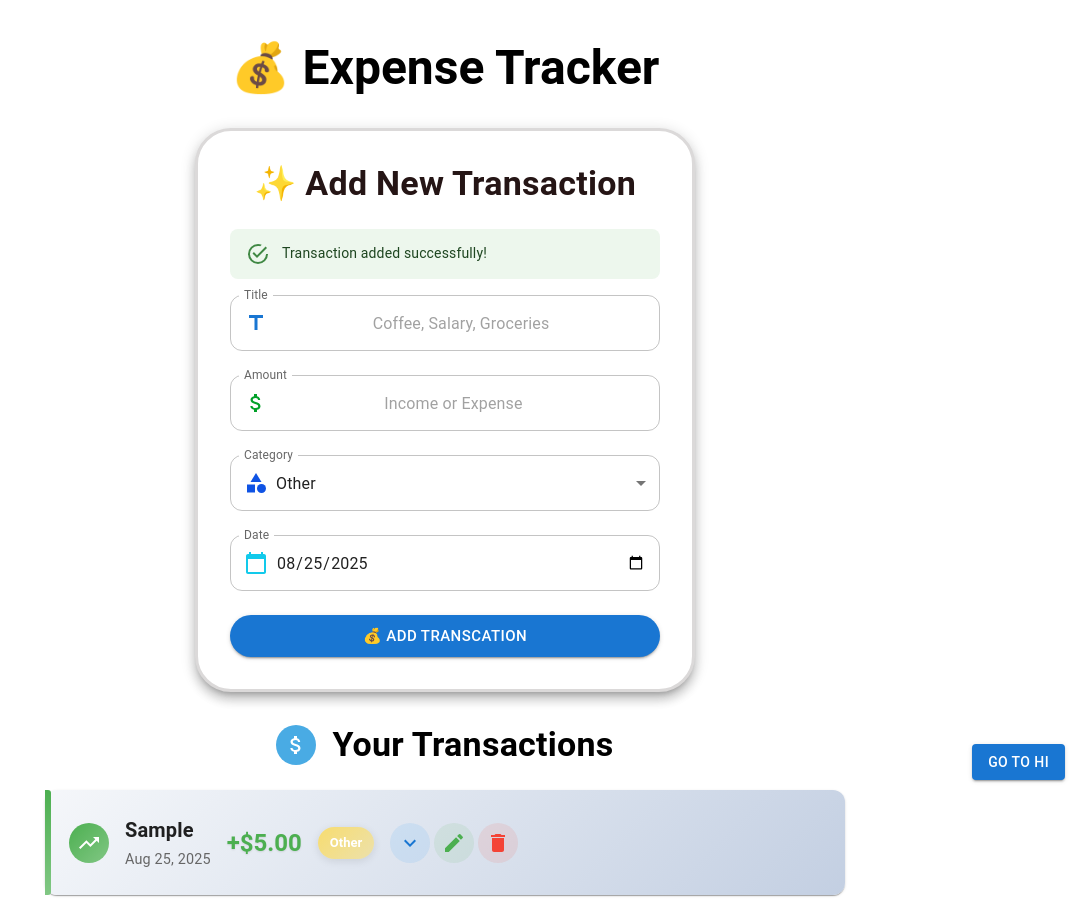
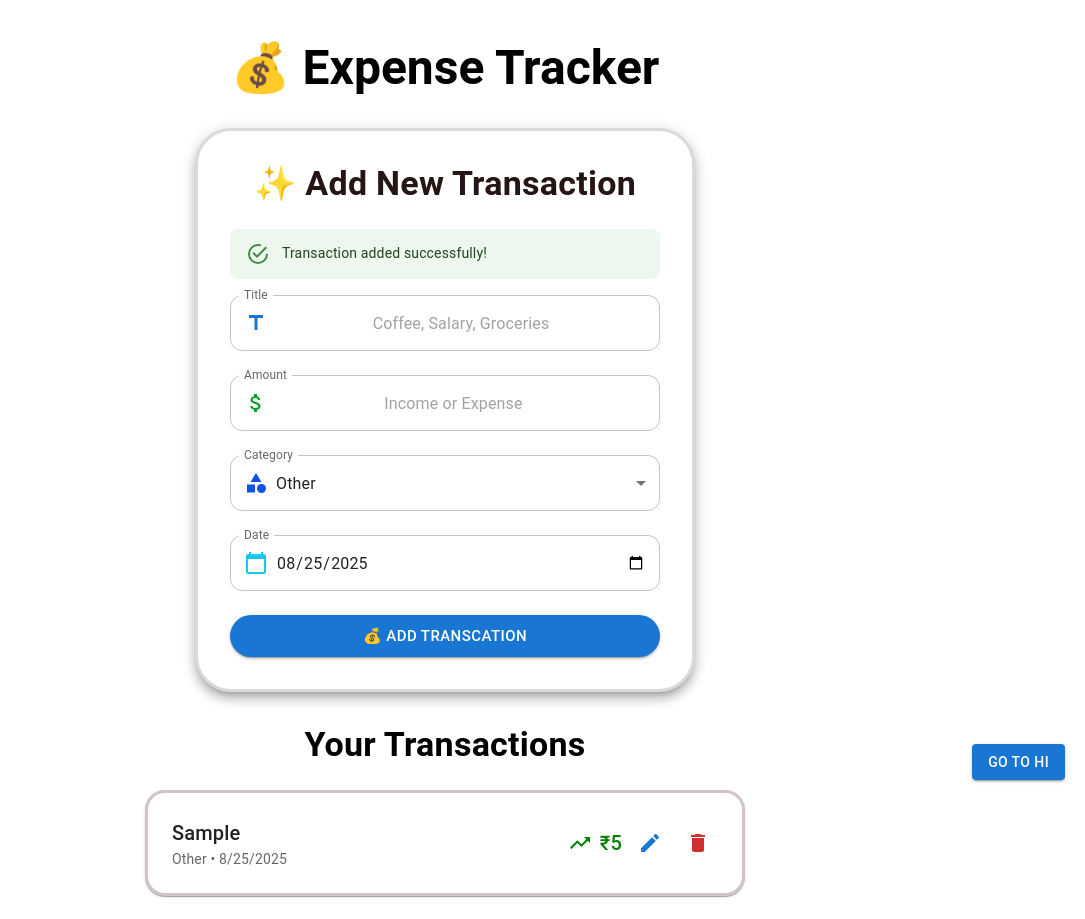
Before and after one commit to inv-nithin007/react-redux, a React (Vite) app in the folder my-app/: page / in a window 1280 px wide. Both pictures are taken after typing "Sample", "5" into the empty fields and a click on the button "💰 ADD TRANSCATION". Shown: the whole page, without its empty margins (195-1280 px from the left). Built offline with nearby package versions, Linux system fonts and the light colour scheme.

Commit message:
feat: updated UI

```diff
--- a/my-app/src/components/AddTransaction.jsx
+++ b/my-app/src/components/AddTransaction.jsx
@@ -140,7 +140,7 @@ function AddTransaction() {
                     }}
                     />
 
-                    <TextField
+          <TextField
           {...register("category")}
           select
           label="Category"
@@ -157,7 +157,7 @@ function AddTransaction() {
           }}
           sx={{
             '& .MuiOutlinedInput-root': {
-              borderRadius: 3
+              borderRadius: 3,alignItems:'center'
             }
           }}
         >
--- a/my-app/src/components/TransactionList.jsx
+++ b/my-app/src/components/TransactionList.jsx
@@ -1,441 +1,200 @@
 import { useState } from 'react'
 import { useSelector, useDispatch } from 'react-redux'
 import { useNavigate } from 'react-router-dom'
+import { useForm } from 'react-hook-form'
 import { editTransaction, deleteTransaction } from '../store/transactionSlice'
 import {
   Box,
-  Card,
-  CardContent,
+  Paper,
   Typography,
   IconButton,
-  Collapse,
-  Chip,
-  Grid,
   Dialog,
   DialogTitle,
   DialogContent,
   DialogActions,
   Button,
-  TextField,
-  MenuItem,
-  Fade,
-  Zoom,
-  Avatar,
-  Divider
+  TextField
 } from '@mui/material'
 import {
-  ExpandMore,
-  ExpandLess,
   Edit,
   Delete,
   TrendingUp,
-  TrendingDown,
-  Receipt,
-  AttachMoney
+  TrendingDown
 } from '@mui/icons-material'
 
 function TransactionList() {
   const transactions = useSelector(state => state.transactions.transactions)
   const dispatch = useDispatch()
   const navigate = useNavigate()
-  const [expanded, setExpanded] = useState({})
-  const [editDialog, setEditDialog] = useState({ open: false, transaction: null })
-  const [editForm, setEditForm] = useState({})
+  const [editDialog, setEditDialog] = useState({ open: false })
+  const [editingId, setEditingId] = useState(null)
 
-  const toggleExpand = (id) => {
-    setExpanded(prev => ({ ...prev, [id]: !prev[id] }))
+  const { register, handleSubmit, reset, formState: { errors } } = useForm()
+
+  const handleEdit = (transaction) => {
+    reset({
+      title: transaction.title,
+      amount: transaction.amount,
+      category: transaction.category,
+      date: transaction.date
+    })
+    setEditingId(transaction.id)
+    setEditDialog({ open: true })
   }
 
-  const handleEdit = (transaction) => {
-    setEditForm(transaction)
-    setEditDialog({ open: true, transaction })
+  const handleSaveEdit = (data) => {
+    dispatch(editTransaction({
+      id: editingId,
+      updates: {
+        title: data.title.trim(),
+        amount: parseFloat(data.amount),
+        category: data.category,
+        date: data.date
+      }
+    }))
+    setEditDialog({ open: false })
+    setEditingId(null)
   }
 
-  const handleSaveEdit = () => {
-    dispatch(editTransaction({ id: editDialog.transaction.id, updates: editForm }))
-    setEditDialog({ open: false, transaction: null })
+  const handleCloseDialog = () => {
+    setEditDialog({ open: false })
+    setEditingId(null)
+    reset()
   }
 
   const handleDelete = (id) => {
     dispatch(deleteTransaction(id))
   }
 
-  const getCategoryColor = (category) => {
-    const colors = {
-      Food: '#FF6B6B',
-      Travel: '#4ECDC4',
-      Shopping: '#45B7D1',
-      Bills: '#FFA07A',
-      Salary: '#98D8C8',
-      Other: '#F7DC6F'
-    }
-    return colors[category] || '#95A5A6'
-  }
-
   if (transactions.length === 0) {
     return (
-      <>
-        <Fade in timeout={900}>
-          <Box sx={{
-            textAlign: 'center',
-
-            p: 4,
-            maxWidth: 600,
-            mx: 'auto'
-          }}>
-
-            <Typography variant="h5" sx={{ mb: 2, fontWeight: 600, color: '#1976d2' }}>
+      <Box sx={{ textAlign: 'center', p: 4 }}>
+        <Typography variant="h5" sx={{ mb: 2 }}>
           No Transactions Yet
         </Typography>
         <Typography variant="body1" color="text.secondary">
-             add your first transaction above!
+          Add your first transaction above!
         </Typography>
-          </Box>
-        </Fade>
-
         <Button
           variant="contained"
-          sx={{
-            position: 'fixed',
-            bottom: 20,
-            right: 20,
-          }}
-          onClick={() => {
-            console.log('Button clicked - navigating to /hi')
-            navigate('/hi')
-          }}
+          sx={{ mt: 2 }}
+          onClick={() => navigate('/hi')}
         >
           Go to Hi
         </Button>
-      </>
+      </Box>
     )
   }
 
   return (
-    <Box sx={{ mt: 4, maxWidth: 800, mx: 'auto', width: '100%' }}>
-      <Box sx={{
-        display: 'flex',
-        alignItems: 'center',
-        mb: 3,
-        justifyContent: 'center'
-      }}>
-        <Avatar sx={{
-          mr: 2,
-          background: '#49abe4ff'
-        }}>
-          <AttachMoney />
-        </Avatar>
-        <Typography
-          variant="h4"
-          sx={{
-            fontWeight: 700,
+    <Box sx={{ mt: 4, maxWidth: 600, mx: 'auto' }}>
+      <Typography variant="h4" sx={{ fontWeight:600,mb: 3, textAlign: 'center' }}>
+        Your Transactions
+      </Typography>
 
-
-          }}>
-          Your Transactions
-
+      {transactions.map((transaction) => (
+        <Paper sx={{ mb: 2, p: 3 ,border:'3px solid #d1c5c5ff',borderRadius:5}}>
+          <Box sx={{ display: 'flex', justifyContent: 'space-between' }}>
+            <Box>
+              <Typography variant="h6">{transaction.title}</Typography>
+              <Typography variant="body2" color="text.secondary">
+                {transaction.category} •   {new Date(transaction.date).toLocaleDateString()}
               </Typography>
             </Box>
-
-      {transactions.map((transaction, index) => (
-
-          <Card
-            sx={{
-              mb: 3,
-              borderRadius: 3,
-              background: 'linear-gradient(135deg, #f5f7fa 0%, #c3cfe2 100%)',
-              position: 'relative',
-              overflow: 'visible',
-              transition: 'all 0.3s ease',
-              '&:hover': {
-                transform: 'translateY(-8px) scale(1.02)',
-                boxShadow: '0 12px 40px rgba(0,0,0,0.15)',
-              },
-              '&::before': {
-                content: '""',
-                position: 'absolute',
-                left: 0,
-                top: 0,
-                bottom: 0,
-                width: 6,
-                background: transaction.amount >= 0
-                  ? 'linear-gradient(180deg, #4CAF50 0%, #81C784 100%)'
-                  : 'linear-gradient(180deg, #F44336 0%, #E57373 100%)',
-                borderRadius: '0 3px 3px 0'
-              }
-            }}
+            <Box sx={{ display: 'flex', alignItems: 'center', gap: 1 }}>
+              {transaction.amount >= 0 ? (
+                <TrendingUp sx={{ color: 'green' }} />
+              ) : (
+                <TrendingDown sx={{ color: 'red' }} />
+              )}
+              <Typography
+                variant="h6"
+                sx={{ color: transaction.amount >= 0 ? 'green' : 'red' }}
               >
-          <CardContent sx={{ p: 3 }}>
-            <Grid container alignItems="center" spacing={2}>
-              <Grid item xs={1}>
-                <Avatar
-                  sx={{
-                    width: 40,
-                    height: 40,
-                    background: transaction.amount >= 0
-                      ? 'linear-gradient(135deg, #4CAF50 0%, #81C784 100%)'
-                      : 'linear-gradient(135deg, #F44336 0%, #E57373 100%)'
-                  }}
-                >
-                  {transaction.amount >= 0 ? (
-                    <TrendingUp sx={{ color: 'white' }} />
-                  ) : (
-                    <TrendingDown sx={{ color: 'white' }} />
-                  )}
-                </Avatar>
-              </Grid>
-
-              <Grid item xs={4}>
-                <Typography variant="h6" sx={{ fontWeight: 600, mb: 0.5 }}>
-                  {transaction.title}
+                ₹{transaction.amount}
               </Typography>
-                <Typography variant="body2" sx={{ color: '#666', fontSize: '0.9rem' }}>
-                  {new Date(transaction.date).toLocaleDateString('en-US', {
-                    month: 'short',
-                    day: 'numeric',
-                    year: 'numeric'
-                  })}
-                </Typography>
-              </Grid>
-
-              <Grid item xs={2}>
-                <Typography
-                  variant="h5"
-                  sx={{
-                    color: transaction.amount >= 0 ? '#4CAF50' : '#F44336',
-                    fontWeight: 700,
-                    textShadow: '0 1px 2px rgba(0,0,0,0.1)'
-                  }}
-                >
-                  {transaction.amount >= 0 ? '+' : ''}${Math.abs(transaction.amount).toFixed(2)}
-                </Typography>
-              </Grid>
-
-              <Grid item xs={2}>
-                <Chip
-                  label={transaction.category}
-                  size="medium"
-                  sx={{
-                    background: `linear-gradient(135deg, ${getCategoryColor(transaction.category)} 0%, ${getCategoryColor(transaction.category)}88 100%)`,
-                    color: 'white',
-                    fontWeight: 600,
-                    boxShadow: '0 2px 8px rgba(0,0,0,0.1)',
-                    '&:hover': {
-                      transform: 'scale(1.05)'
-                    }
-                  }}
-                />
-              </Grid>
-
-              <Grid item xs={3}>
-                <Box sx={{ display: 'flex', gap: 0.5 }}>
-                  <IconButton
-                    onClick={() => toggleExpand(transaction.id)}
-                    sx={{
-                      background: 'rgba(33, 150, 243, 0.1)',
-                      '&:hover': {
-                        background: 'rgba(33, 150, 243, 0.2)',
-                        transform: 'scale(1.1)'
-                      }
-                    }}
-                  >
-                    {expanded[transaction.id] ?
-                      <ExpandLess sx={{ color: '#1976d2' }} /> :
-                      <ExpandMore sx={{ color: '#1976d2' }} />
-                    }
+              <IconButton onClick={() => handleEdit(transaction)}>
+                <Edit color='primary' />
               </IconButton>
-                  <IconButton
-                    onClick={() => handleEdit(transaction)}
-                    sx={{
-                      background: 'rgba(76, 175, 80, 0.1)',
-                      '&:hover': {
-                        background: 'rgba(76, 175, 80, 0.2)',
-                        transform: 'scale(1.1)'
-                      }
-                    }}
-                  >
-                    <Edit sx={{ color: '#4CAF50' }} />
-                  </IconButton>
-                  <IconButton
-                    onClick={() => handleDelete(transaction.id)}
-                    sx={{
-                      background: 'rgba(244, 67, 54, 0.1)',
-                      '&:hover': {
-                        background: 'rgba(244, 67, 54, 0.2)',
-                        transform: 'scale(1.1)'
-                      }
-                    }}
-                  >
-                    <Delete sx={{ color: '#F44336' }} />
+              <IconButton onClick={() => handleDelete(transaction.id)}>
+                <Delete color='error' />
               </IconButton>
             </Box>
-              </Grid>
-            </Grid>
-
-            <Collapse in={expanded[transaction.id]}>
-              <Divider sx={{ my: 2 }} />
-              <Box sx={{
-                mt: 2,
-                p: 3,
-                background: 'linear-gradient(135deg, #667eea 0%, #764ba2 100%)',
-                borderRadius: 2,
-                color: 'white'
-              }}>
-                <Typography variant="h6" sx={{ mb: 2, fontWeight: 600 }}>
-                  📊 Transaction Details
-                </Typography>
-                <Grid container spacing={2}>
-                  <Grid item xs={6}>
-                    <Typography variant="body2" sx={{ opacity: 0.9 }}>
-                      <strong>Type:</strong> {transaction.amount >= 0 ? 'Income 💰' : 'Expense 💸'}
-                    </Typography>
-                  </Grid>
-                  <Grid item xs={6}>
-                    <Typography variant="body2" sx={{ opacity: 0.9 }}>
-                      <strong>Category:</strong> {transaction.category}
-                    </Typography>
-                  </Grid>
-                  <Grid item xs={12}>
-                    <Typography variant="body2" sx={{ opacity: 0.9 }}>
-                      <strong>Full Date:</strong> {new Date(transaction.date).toLocaleDateString('en-US', {
-                        weekday: 'long',
-                        year: 'numeric',
-                        month: 'long',
-                        day: 'numeric'
-                      })}
-                    </Typography>
-                  </Grid>
-                  <Grid item xs={12}>
-                    <Typography variant="body2" sx={{ opacity: 0.9 }}>
-                      <strong>Transaction ID:</strong> {transaction.id.slice(0, 8)}...
-                    </Typography>
-                  </Grid>
-                </Grid>
           </Box>
-            </Collapse>
-          </CardContent>
-        </Card>
-
+        </Paper>
       ))}
-
 
       <Dialog
         open={editDialog.open}
-        onClose={() => setEditDialog({ open: false, transaction: null })}
+        onClose={handleCloseDialog}
         maxWidth="sm"
         fullWidth
-        PaperProps={{
-          sx: {
-            borderRadius: 3,
-            background: 'linear-gradient(135deg, #f5f7fa 0%, #c3cfe2 100%)',
-          }
-        }}
       >
-        <DialogTitle sx={{
-          textAlign: 'center',
-          background: 'linear-gradient(45deg, #2196F3 30%, #21CBF3 90%)',
-          color: 'white',
-          fontWeight: 600
-        }}>
-          ✏️ Edit Transaction
-        </DialogTitle>
-        <DialogContent sx={{ mt: 2 }}>
+        <DialogTitle>Edit Transaction</DialogTitle>
+        <Box component="form" onSubmit={handleSubmit(handleSaveEdit)}>
+          <DialogContent>
             <TextField
+              {...register("title", { required: "Title is required" })}
               label="Title"
               fullWidth
-            margin="normal"
-            value={editForm.title || ''}
-            onChange={(e) => setEditForm({...editForm, title: e.target.value})}
-            sx={{
-              '& .MuiOutlinedInput-root': {
-                borderRadius: 2
-              }
-            }}
+              sx={{mb:2}}
+
+              error={!!errors.title}
+              helperText={errors.title?.message}
             />
             <TextField
+              {...register("amount", {
+                required: "Amount is required"
+              })}
+              sx={{mb:2}}
               label="Amount"
               type="number"
               fullWidth
-            margin="normal"
-            value={editForm.amount || ''}
-            onChange={(e) => setEditForm({...editForm, amount: parseFloat(e.target.value)})}
-            sx={{
-              '& .MuiOutlinedInput-root': {
-                borderRadius: 2
-              }
-            }}
+
+              error={!!errors.amount}
+              helperText={errors.amount?.message}
             />
             <TextField
+            sx={{mb:2}}
+              {...register("category")}
               label="Category"
               select
               fullWidth
-            margin="normal"
-            value={editForm.category || ''}
-            onChange={(e) => setEditForm({...editForm, category: e.target.value})}
-            sx={{
-              '& .MuiOutlinedInput-root': {
-                borderRadius: 2
-              }
-            }}
+
+              SelectProps={{ native: true }}
             >
               {['Food', 'Travel', 'Shopping', 'Bills', 'Salary', 'Other'].map(category => (
-              <MenuItem key={category} value={category}>
+                <option key={category} value={category}>
                   {category}
-              </MenuItem>
+                </option>
               ))}
             </TextField>
             <TextField
+              {...register("date", { required: "Date is required" })}
               label="Date"
               type="date"
               fullWidth
-            margin="normal"
+              sx={{mb:2}}
               InputLabelProps={{ shrink: true }}
-            value={editForm.date || ''}
-            onChange={(e) => setEditForm({...editForm, date: e.target.value})}
-            sx={{
-              '& .MuiOutlinedInput-root': {
-                borderRadius: 2
-              }
-            }}
+              error={!!errors.date}
+              helperText={errors.date?.message}
             />
           </DialogContent>
-        <DialogActions sx={{ p: 3, pt: 1 }}>
-          <Button
-            onClick={() => setEditDialog({ open: false, transaction: null })}
-            sx={{
-              borderRadius: 2,
-              textTransform: 'none',
-              fontWeight: 600
-            }}
-          >
+          <DialogActions>
+            <Button onClick={handleCloseDialog}>
               Cancel
             </Button>
-          <Button
-            onClick={handleSaveEdit}
-            variant="contained"
-            sx={{
-              borderRadius: 2,
-              background: 'linear-gradient(45deg, #4CAF50 30%, #81C784 90%)',
-              textTransform: 'none',
-              fontWeight: 600,
-              '&:hover': {
-                background: 'linear-gradient(45deg, #388E3C 30%, #66BB6A 90%)',
-              }
-            }}
-          >
-            💾 Save Changes
+            <Button type="submit" variant="contained">
+              Save Changes
             </Button>
           </DialogActions>
+        </Box>
       </Dialog>
 
       <Button
         variant="contained"
-        sx={{
-          position: 'fixed',
-          bottom: 20,
-          right: 20,
-        }}
-        onClick={() => setShowHi(true)}
+        sx={{ position: 'fixed', bottom: 20, right: 20 }}
+        onClick={() => navigate('/hi')}
       >
         Go to Hi
       </Button>
```
Lines whose indentation alone changed are shown as unchanged.
